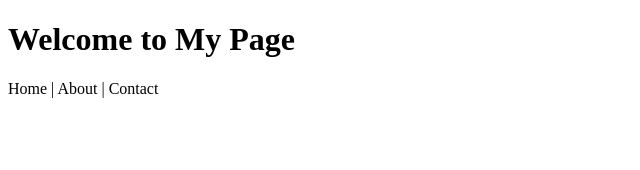
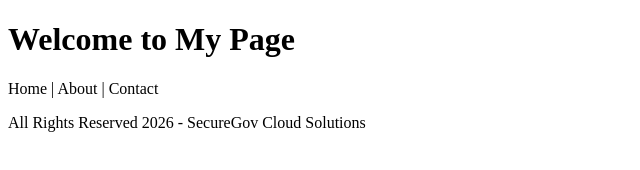
Before and after one commit to DEdwardsSr05/version-control-simulation-dedwards, a plain HTML site: page index.html in a window 1280 px wide. Shown: the whole page, without its empty margins (0-640 px from the left). Drawn offline with Linux system fonts and the light colour scheme.

Commit message:
Added footer with company name to index.html

```diff
--- a/index.html
+++ b/index.html
@@ -9,5 +9,8 @@
         <h1>Welcome to My Page</h1>
         <nav>Home | About | Contact</nav>
     </header>
+    <footer>
+        <p>All Rights Reserved 2026 - SecureGov Cloud Solutions</p>
+    </footer>
 </body>
 </html>
```
